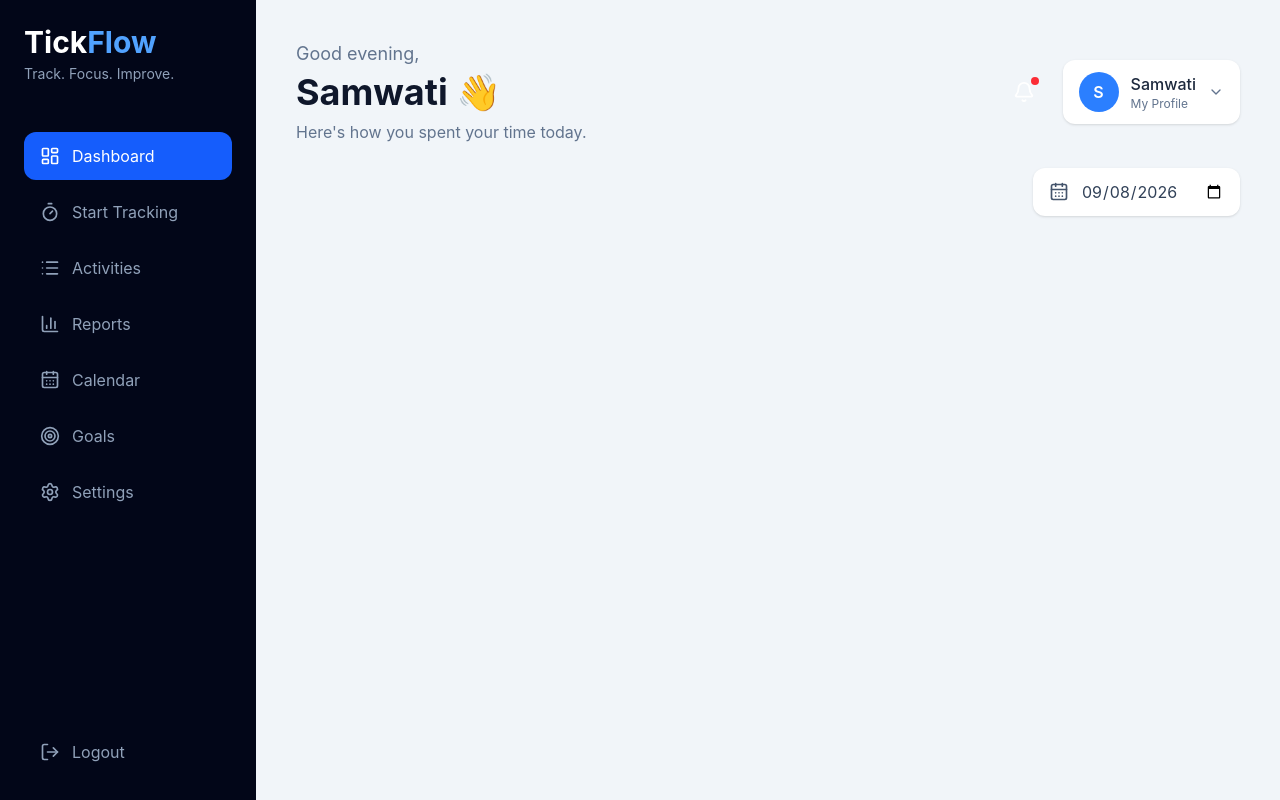
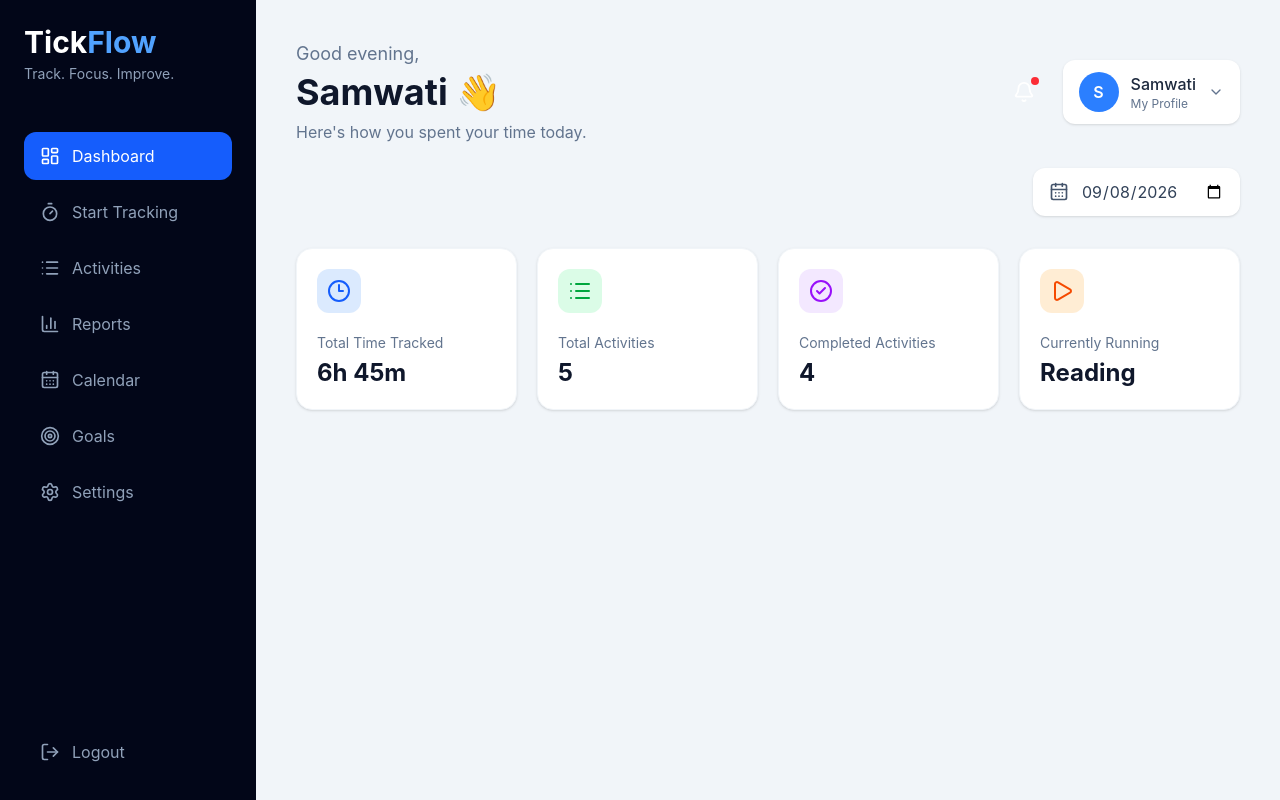
Before and after one commit to SambitiChattopadhyay/tickflow-app, a React (Vite) app: page /dashboard in a window 1280 px wide. Built offline with nearby package versions, Linux system fonts and the light colour scheme.

Commit message:
dashboard stats

```diff
--- a/src/components/dashboard/DashboardStats.jsx
+++ b/src/components/dashboard/DashboardStats.jsx
@@ -0,0 +1,81 @@
+import {
+  Clock3,
+  List,
+  CheckCircle2,
+  Play,
+} from "lucide-react";
+
+
+const DashboardStats = () => {
+  const stats = [
+    {
+      title: "Total Time Tracked",
+      value: "6h 45m",
+      icon: <Clock3 size={24} />,
+      iconBg: "bg-blue-100",
+      iconColor: "text-blue-600",
+    },
+    {
+      title: "Total Activities",
+      value: "5",
+      icon: <List size={24} />,
+      iconBg: "bg-green-100",
+      iconColor: "text-green-600",
+    },
+    {
+      title: "Completed Activities",
+      value: "4",
+      icon: <CheckCircle2 size={24} />,
+      iconBg: "bg-purple-100",
+      iconColor: "text-purple-600",
+    },
+    {
+      title: "Currently Running",
+      value: "Reading",
+      icon: <Play size={24} />,
+      iconBg: "bg-orange-100",
+      iconColor: "text-orange-600",
+    },
+  ];
+
+
+  return (
+    <section className="grid grid-cols-1 md:grid-cols-2 xl:grid-cols-4 gap-5 mb-8">
+
+      {stats.map((stat) => (
+
+        <div
+          key={stat.title}
+          className="bg-white rounded-2xl p-5 shadow-sm border border-slate-100"
+        >
+
+          <div className="flex items-center justify-between mb-5">
+
+            <div
+              className={`w-11 h-11 rounded-xl flex items-center justify-center ${stat.iconBg} ${stat.iconColor}`}
+            >
+              {stat.icon}
+            </div>
+
+          </div>
+
+
+          <p className="text-sm text-slate-500">
+            {stat.title}
+          </p>
+
+
+          <h2 className="text-2xl font-bold text-slate-900 mt-1">
+            {stat.value}
+          </h2>
+
+        </div>
+
+      ))}
+
+    </section>
+  );
+};
+
+
+export default DashboardStats;
--- a/src/pages/DashboardPage.jsx
+++ b/src/pages/DashboardPage.jsx
@@ -41,7 +41,7 @@
 // export default DashboardPage;
 import DashboardSidebar from "../components/dashboard/DashboardSidebar";
 import DashboardHeader from "../components/dashboard/DashboardHeader";
-
+import DashboardStats from "../components/dashboard/DashboardStats";
 
 const DashboardPage = () => {
   const username = "Samwati";
@@ -55,9 +55,11 @@ const DashboardPage = () => {
 
       <main className="flex-1 p-6 lg:p-10">
 
-        <DashboardHeader
-          username={username}
-        />
+       <DashboardHeader
+             username={username}
+            />
+
+    <DashboardStats />
 
       </main>
 
```
